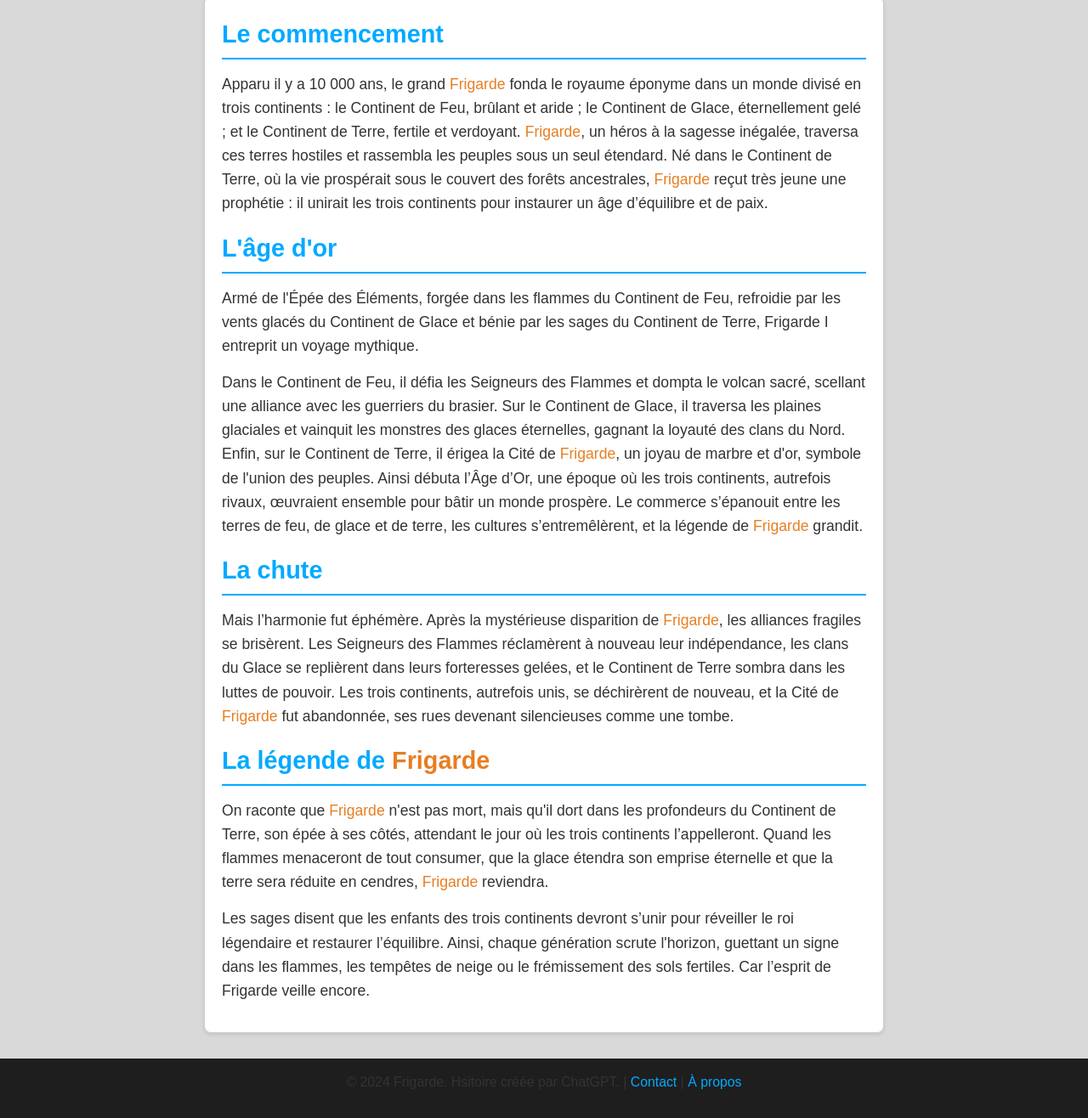
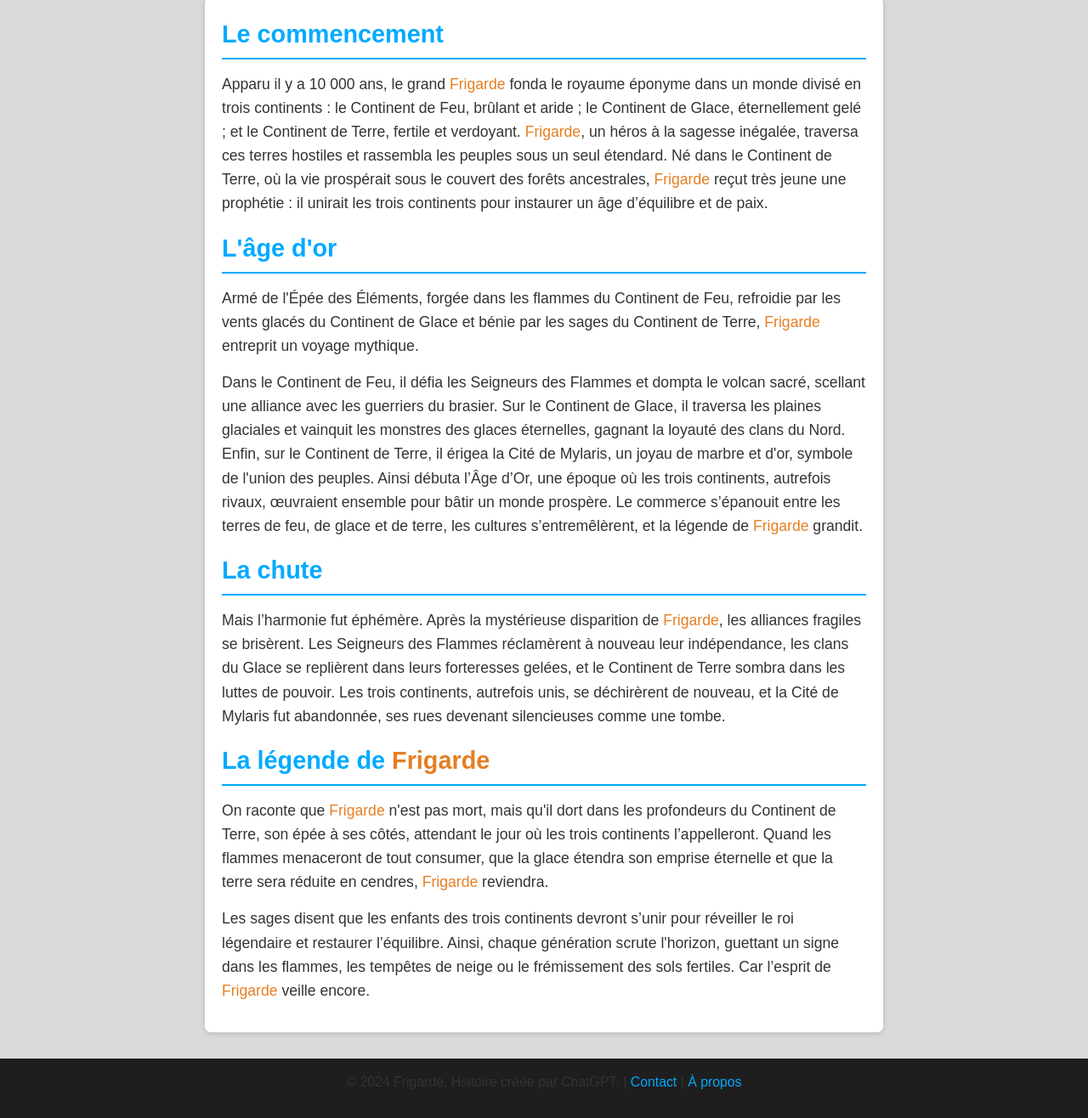
Before and after one commit to mashlopez/website-azure, a website: page index.html in a window 1280 px wide. Shown: the part 146-1462 px from the top of the page at 85% size. Drawn offline with Linux system fonts and the light colour scheme.

Commit message:
Update index.html

```diff
--- a/index.html
+++ b/index.html
@@ -21,24 +21,24 @@
 
         <h2>L'âge d'or</h2>
         <p>Armé de l'Épée des Éléments, forgée dans les flammes du Continent de Feu, refroidie par les vents glacés du Continent de Glace et bénie par les sages
-            du Continent de Terre, Frigarde I entreprit un voyage mythique.</p>
+            du Continent de Terre, <span class="fge">Frigarde</span> entreprit un voyage mythique.</p>
         <p>Dans le Continent de Feu, il défia les Seigneurs des Flammes et dompta le volcan sacré, scellant une alliance avec les guerriers du brasier.
             Sur le Continent de Glace, il traversa les plaines glaciales et vainquit les monstres des glaces éternelles, gagnant la loyauté des clans du Nord.
-            Enfin, sur le Continent de Terre, il érigea la Cité de <span class="fge">Frigarde</span>, un joyau de marbre et d'or, symbole de l'union des peuples.
+            Enfin, sur le Continent de Terre, il érigea la Cité de Mylaris, un joyau de marbre et d'or, symbole de l'union des peuples.
             Ainsi débuta l’Âge d’Or, une époque où les trois continents, autrefois rivaux, œuvraient ensemble pour bâtir un monde prospère. Le commerce
             s’épanouit entre les terres de feu, de glace et de terre, les cultures s’entremêlèrent, et la légende de <span class="fge">Frigarde</span> grandit.</p>
 
         <h2>La chute</h2>
         <p>Mais l’harmonie fut éphémère. Après la mystérieuse disparition de <span class="fge">Frigarde</span>, les alliances fragiles se brisèrent. Les Seigneurs des Flammes réclamèrent
             à nouveau leur indépendance, les clans du Glace se replièrent dans leurs forteresses gelées, et le Continent de Terre sombra dans les luttes de pouvoir.
-            Les trois continents, autrefois unis, se déchirèrent de nouveau, et la Cité de <span class="fge">Frigarde</span> fut abandonnée, ses rues devenant silencieuses comme une tombe.</p>
+            Les trois continents, autrefois unis, se déchirèrent de nouveau, et la Cité de Mylaris fut abandonnée, ses rues devenant silencieuses comme une tombe.</p>
 
         <h2>La légende de <span class="fge">Frigarde</span></h2>
         <p>On raconte que <span class="fge">Frigarde</span> n'est pas mort, mais qu'il dort dans les profondeurs du Continent de Terre, son épée à ses côtés, attendant le jour où les trois
             continents l’appelleront. Quand les flammes menaceront de tout consumer, que la glace étendra son emprise éternelle et que la terre sera réduite en cendres,
             <span class="fge">Frigarde</span> reviendra.</p>
         <p>Les sages disent que les enfants des trois continents devront s’unir pour réveiller le roi légendaire et restaurer l’équilibre. Ainsi, chaque génération scrute
-            l'horizon, guettant un signe dans les flammes, les tempêtes de neige ou le frémissement des sols fertiles. Car l’esprit de Frigarde veille encore.</p>
+            l'horizon, guettant un signe dans les flammes, les tempêtes de neige ou le frémissement des sols fertiles. Car l’esprit de <span class="fge">Frigarde</span> veille encore.</p>
     </main>
     <footer>
         <p>© 2024 Frigarde. Hsitoire créée par ChatGPT. | <a href="https://github.com/">Contact</a> | <a href="#">À propos</a></p>
```
